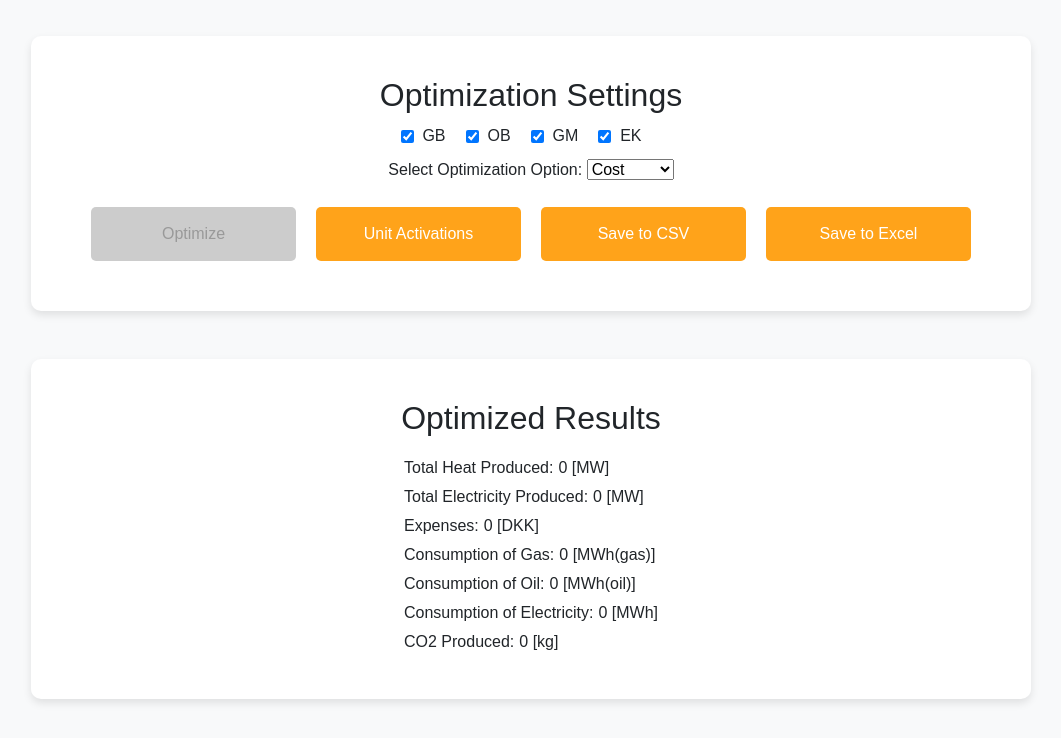
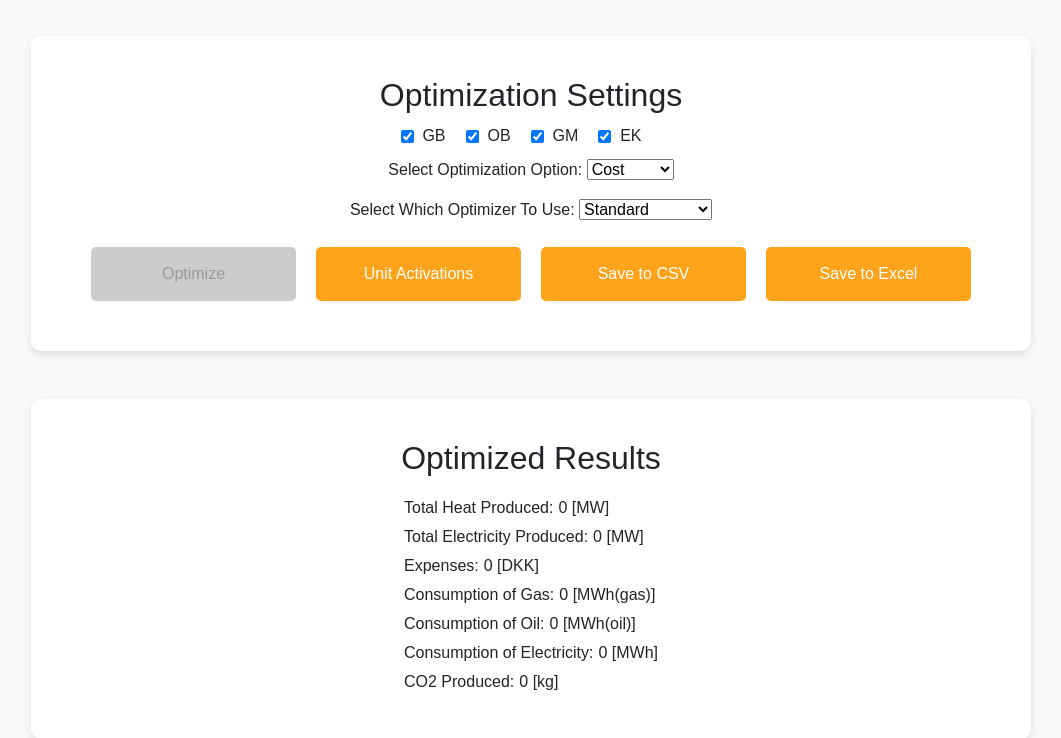
Before and after one commit to Kacper-Grzyb/heat-production-optimization, an ASP.NET Core app: page /ResultDataManager in a window 1280 px wide. Shown: the part 70-808 px from the top of the page, without its empty margins (109-1170 px from the left). Run offline with ASP.NET Core 8, Linux system fonts and the light colour scheme; style sheets or scripts are compiled from the project's sources; some libraries are stand-ins or nearby versions.

Commit message:
optimizer selection re-added

```diff
--- a/heat-production-optimization/Pages/ResultDataManager.cshtml
+++ b/heat-production-optimization/Pages/ResultDataManager.cshtml
@@ -149,6 +149,14 @@
                         <option value="@OptimizationOption.Cost">Cost</option>
                         <option value="@OptimizationOption.Emission">Emission</option>
                         <option value="@OptimizationOption.Both">Both</option>
+                    </select>
+                </div>
+
+                <div class="mt-3">
+                    <label for="optimizerChoice">Select Which Optimizer To Use:</label>
+                    <select id="optimizerChoice" name="OptimizerToUse" asp-for="OptimizerToUse">
+                        <option value="@OptimizerChoice.Standard">Standard</option>
+                        <option value="@OptimizerChoice.NeuralNetwork">Neural Network</option>
                     </select>
                 </div>
 
```
